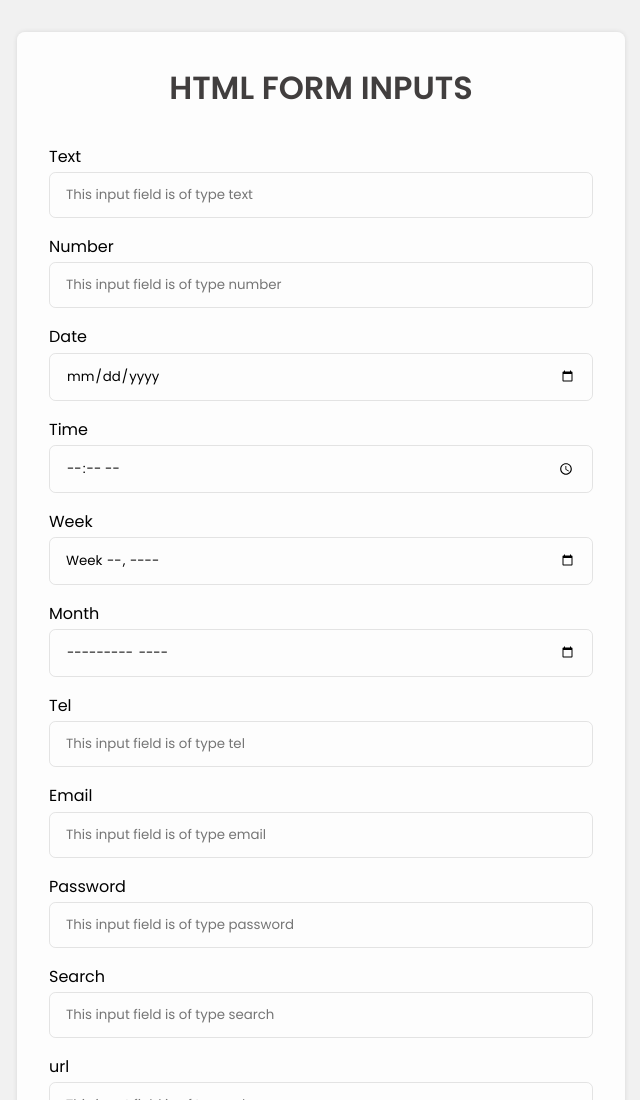
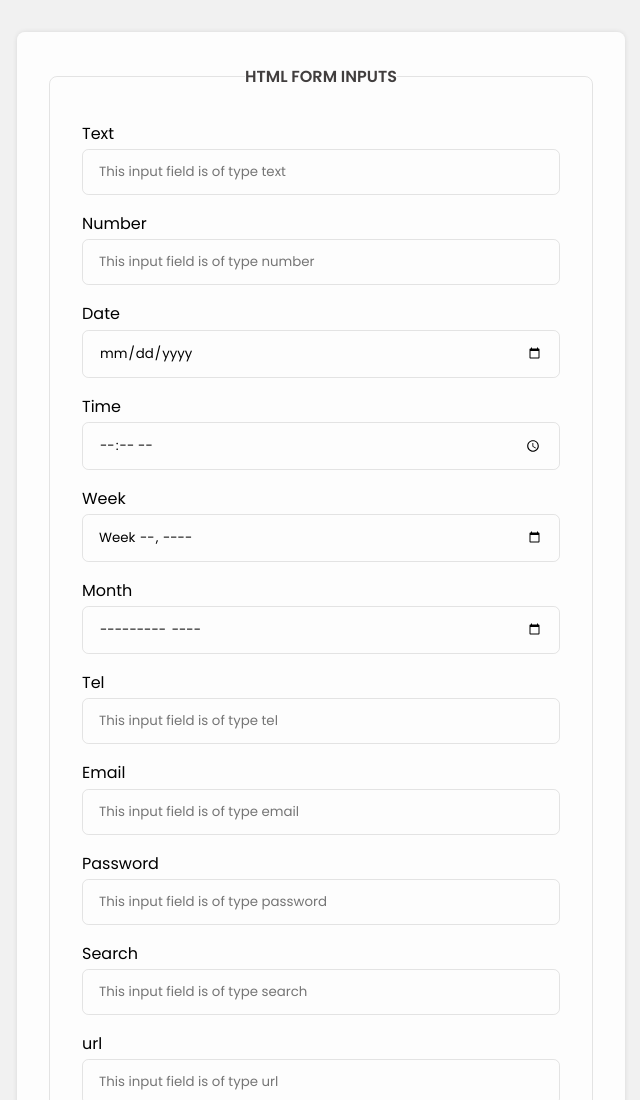
Before and after one commit to j-netcom-dev/form, a plain HTML site: page index.html in a window 1280 px wide. Shown: the top 1100 px of the page, without its empty margins (319-959 px from the left). Drawn offline with Linux system fonts and the light colour scheme.

Commit message:
Added fieldset and styled it

```diff
--- a/index.html
+++ b/index.html
@@ -8,7 +8,8 @@
 </head>
 <body>
     <form>
-        <h1>HTML form inputs</h1>
+        <fieldset >
+            <legend>HTML form inputs</legend>
         <div class="form__group">
             <label for="text">Text</label>
             <input type="text" placeholder="This input field is of type text" name="text" minlength="5" maxlength="16" required/>
@@ -91,6 +92,7 @@
             <input type="button" value="Button"/>
             <input type="submit"value="Submit" />
         </div>
+    </fieldset>
     </form>
 </body>
 </html>
--- a/style.css
+++ b/style.css
@@ -22,11 +22,16 @@ form{
     background-color: #ffffffd8;
     box-shadow: 0 0 5px rgba(0, 0, 0, .1);
 }
-form >h1{
+fieldset{
+    padding: 2rem;
+    border-radius: .5rem;
+    border: 1px solid rgba(0, 0, 0, .1);
+}
+
+legend{
     color: #302d2dea;
     font-weight: 600;
     text-align: center;
-    padding-bottom: 2rem;
     text-transform: uppercase;
 }
 
```
